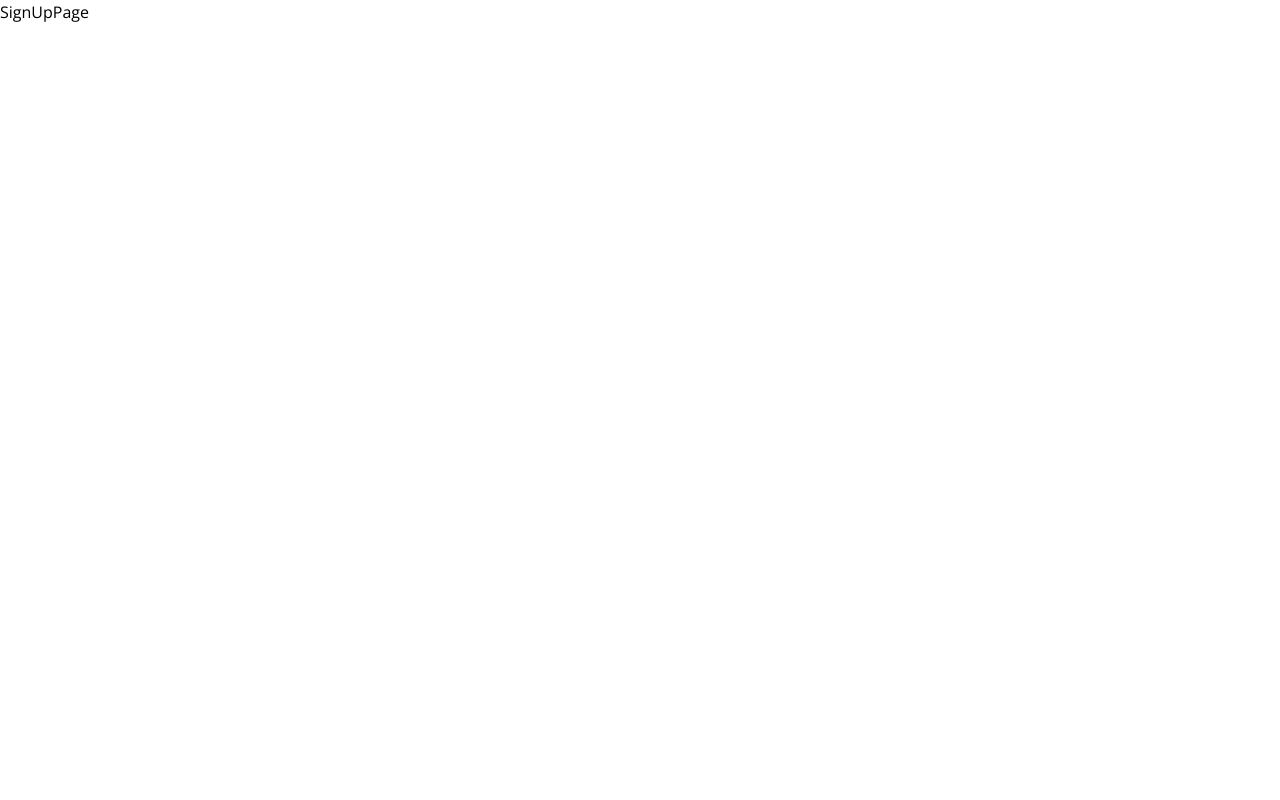
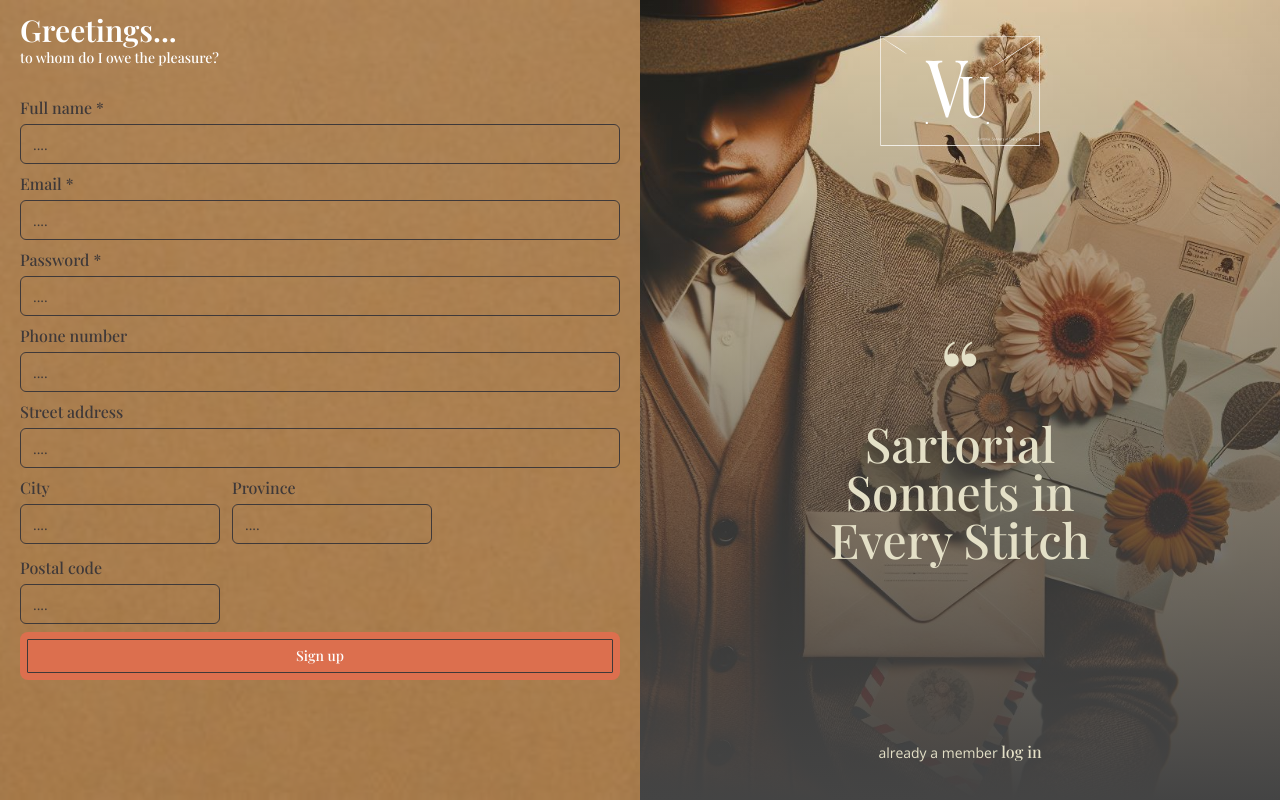
Before and after one commit to mjad218/VU-project, a Next.js app: page /signup in a window 1280 px wide. Built offline with nearby package versions, Linux system fonts and the light colour scheme.

Commit message:
sign up page

```diff
--- a/src/app/globals.css
+++ b/src/app/globals.css
@@ -38,3 +38,19 @@ body {
     text-wrap: balance;
   }
 }
+
+::-webkit-scrollbar {
+  width: 10px;
+  margin-inline: 10px;
+
+}
+
+::-webkit-scrollbar-track {
+  border-radius: 10px;
+  box-shadow: inset 0 0 6px rgba(0, 0, 0, 0.3);
+}
+
+::-webkit-scrollbar-thumb {
+  background-color: var(--brown);
+  border-radius: 10px;
+}
--- /dev/null
+++ b/src/components/custom-button/index.tsx
@@ -0,0 +1,16 @@
+import { ComponentProps } from "react";
+import { Button } from "../button";
+import { cn } from "@/utils";
+
+type IProps = ComponentProps<typeof Button>;
+export const CustomButton = (props: IProps) => {
+  return (
+    <Button
+      {...props}
+      className={cn(
+        "rounded-lg py-6  px-9 bg-[var(--red-light)] outline outline-[1px] -outline-offset-8 outline-[var(--brown)] text-white",
+        props.className
+      )}
+    />
+  );
+};
--- a/src/components/login/login-form/index.tsx
+++ b/src/components/login/login-form/index.tsx
@@ -1,5 +1,6 @@
 "use client";
 import { Button } from "@/components/button";
+import { CustomButton } from "@/components/custom-button";
 import { FormControl } from "@/components/form-control";
 import { Input } from "@/components/input";
 import { Logo } from "@/components/logo";
@@ -31,9 +32,9 @@ export const LoginForm = () => {
       <p className="w-full text-sm font-normal text-[var(--red)]">
         forget our secret word?
       </p>
-      <Button className="rounded-lg py-6  px-9 bg-[var(--red-light)] outline outline-[1px] -outline-offset-8 outline-[var(--brown)] text-white">
+      <CustomButton className="rounded-lg py-6  px-9 bg-[var(--red-light)] outline outline-[1px] -outline-offset-8 outline-[var(--brown)] text-white">
         Login
-      </Button>
+      </CustomButton>
     </div>
   );
 };
--- a/src/components/logo/index.tsx
+++ b/src/components/logo/index.tsx
@@ -8,7 +8,7 @@ export const Logo = (props: IProps) => {
       xmlns="http://www.w3.org/2000/svg"
       id="Layer_1"
       data-name="Layer 1"
-      fill="#3f3939"
+      fill="currentColor"
       viewBox="0 0 1285.18 881.07"
       className={props.className}
     >
--- a/src/components/signup/index.tsx
+++ b/src/components/signup/index.tsx
@@ -1,3 +1,44 @@
+import Link from "next/link";
+import { Logo } from "../logo";
+import { TextureBackground } from "../texture-wrapper";
+import { SignUpForm } from "./signup-form";
+
 export const SignUpPage = () => {
-  return <div>SignUpPage</div>;
+  return (
+    <div className="flex flex-col lg:flex-row">
+      <div className="lg:basis-1/2 h-screen">
+        <TextureBackground className="w-full h-full flex flex-col gap-7 py-3 px-5">
+          <div className="">
+            <h1 className="m-0 p-0 text-3xl font-bold text-white font-title">
+              Greetings...
+            </h1>
+            <p className="text-sm text-white font-title">
+              to whom do I owe the pleasure?
+            </p>
+          </div>
+          <SignUpForm />
+        </TextureBackground>
+      </div>
+      <div className=" bg-no-repeat bg-cover bg-center lg:basis-1/2 h-screen bg-signBg ">
+        <div className="flex flex-col justify-between items-center px-5 py-9 bg-gradient-to-t from-[#444] to-transparent w-full h-full">
+          <Logo className=" text-white w-40" />
+          <div className="flex justify-center items-center flex-col">
+            <span className="font-title text-8xl text-[--white]">“</span>
+            <p className="font-title text-5xl text-[--white] text-center w-80">
+              Sartorial Sonnets in Every Stitch
+            </p>
+          </div>
+          <p className="text-[--white] text-sm">
+            already a member{" "}
+            <Link
+              href={"/login"}
+              className="text-base font-title text-[--white]"
+            >
+              log in
+            </Link>
+          </p>
+        </div>
+      </div>
+    </div>
+  );
 };
--- /dev/null
+++ b/src/components/signup/signup-form/index.tsx
@@ -0,0 +1,63 @@
+import { CustomButton } from "@/components/custom-button";
+import { FormControl } from "@/components/form-control";
+import { Input } from "@/components/input";
+
+export const SignUpForm = () => {
+  return (
+    <div className="flex flex-col gap-2 overflow-y-auto">
+      <FormControl className="w-full">
+        <label htmlFor="email" className="font-title text-[var(--brown)]">
+          Full name *
+        </label>
+        <Input type="text" placeholder="...." />
+      </FormControl>
+      <FormControl className="w-full">
+        <label htmlFor="email" className="font-title text-[var(--brown)]">
+          Email *{" "}
+        </label>
+        <Input type="email" placeholder="...." />
+      </FormControl>
+
+      <FormControl className="w-full">
+        <label htmlFor="email" className="font-title text-[var(--brown)]">
+          Password *
+        </label>
+        <Input type="password" placeholder="...." />
+      </FormControl>
+
+      <FormControl className="w-full">
+        <label htmlFor="email" className="font-title text-[var(--brown)]">
+          Phone number{" "}
+        </label>
+        <Input type="text" placeholder="...." />
+      </FormControl>
+      <FormControl className="w-full">
+        <label htmlFor="email" className="font-title text-[var(--brown)]">
+          Street address{" "}
+        </label>
+        <Input type="text" placeholder="...." />
+      </FormControl>
+      <div className="flex gap-3 flex-wrap">
+        <FormControl className="w-1/3">
+          <label htmlFor="email" className="font-title text-[var(--brown)]">
+            City
+          </label>
+          <Input type="text" placeholder="...." />
+        </FormControl>{" "}
+        <FormControl className="w-1/3">
+          <label htmlFor="email" className="font-title text-[var(--brown)]">
+            Province{" "}
+          </label>
+          <Input type="text" placeholder="...." />
+        </FormControl>{" "}
+        <FormControl className="w-1/3">
+          <label htmlFor="email" className="font-title text-[var(--brown)]">
+            Postal code{" "}
+          </label>
+          <Input type="text" placeholder="...." />
+        </FormControl>
+      </div>
+      <CustomButton>Sign up</CustomButton>
+    </div>
+  );
+};
```
